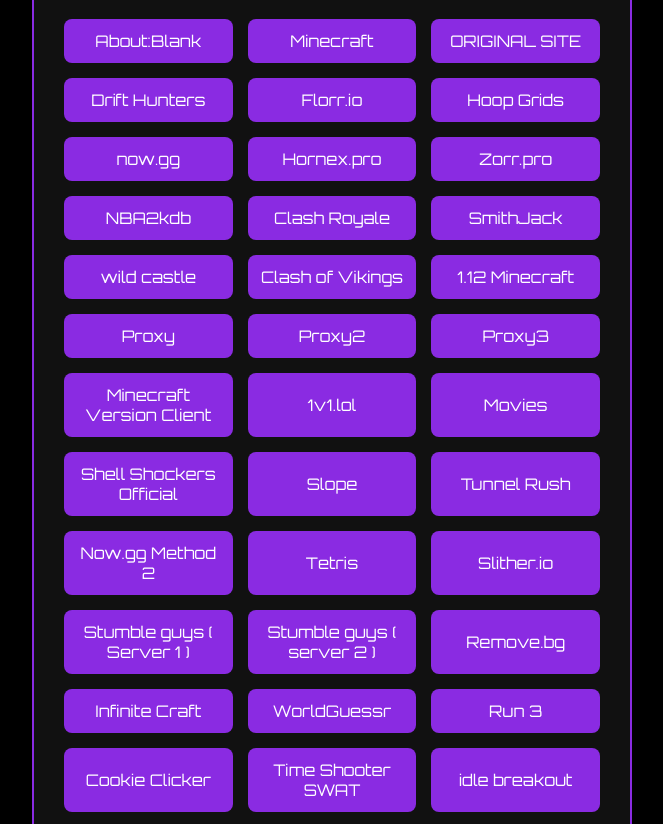
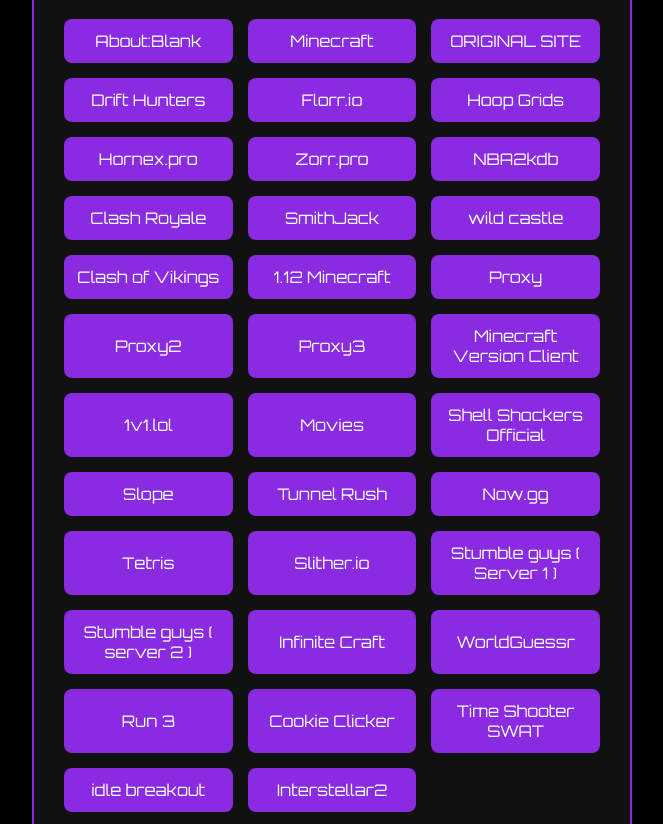
Before and after one commit to sckurvy/superdupercool, a plain HTML site: page index.html in a window 1280 px wide. Shown: the part 362-1186 px from the top of the page, without its empty margins (308-971 px from the left). Drawn offline with Linux system fonts and the light colour scheme.

Commit message:
Update index.html

```diff
--- a/index.html
+++ b/index.html
@@ -269,7 +269,6 @@
       { name: "Drift Hunters", url: "https://htmlxm.github.io/h/drift-hunters/" },
       { name: "Florr.io", url: "https://florr.io/" },
       { name: "Hoop Grids", url: "https://hoopgrids.com/" },
-      { name: "now.gg", url: "https://mathsspot.com" },
       { name: "Hornex.pro", url: "https://hornex.pro/" },
       { name: "Zorr.pro", url: "https://zorr.pro/" },
       { name: "NBA2kdb", url: "https://2kdb.net/" },
@@ -287,12 +286,11 @@
       { name: "Shell Shockers Official", url: "https://superdupershell.netlify.app/" },
       { name: "Slope", url: "https://mathadventure1.github.io/slope/slope/index.html" },
       { name: "Tunnel Rush", url: "https://ubg44.github.io/TunnelRush/" },
-      { name: "Now.gg Method 2", url: "https://web.archive.org/web/20241112154118/now.gg" },
+      { name: "Now.gg", url: "https://web.archive.org/web/20241112154118/now.gg" },
       { name: "Tetris", url: "https://tetris.com/play-tetris" },
       { name: "Slither.io", url: "http://slither.com/io" },
       { name: "Stumble guys ( Server 1 )", url: "https://www.stumbleguys.com/play" },
       { name: "Stumble guys ( server 2 )", url: "https://nowgg.lol/apps/kitika-games/7999/stumble-guys.html" },
-      { name: "Remove.bg", url: "https://remove.bg/" },
       { name: "Infinite Craft", url: "https://infinite-craft.com/infinite-craft/" },
       { name: "WorldGuessr", url: "https://www.worldguessr.com/" },
       { name: "Run 3", url: "https://lekug.github.io/tn6pS9dCf37xAhkJv/" },
```
